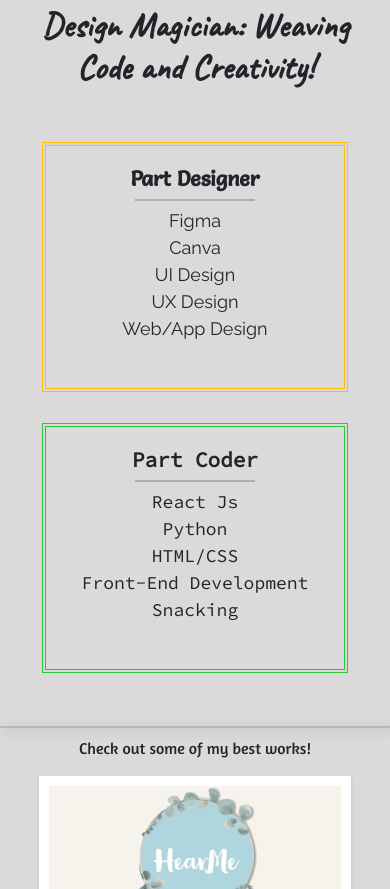
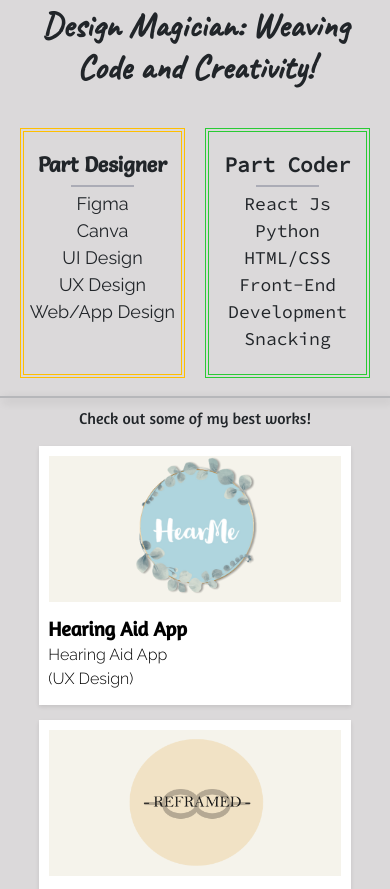
Before and after one commit to KazunaStudio/Rianne_Studio, a React (Create React App) app: page /#/About in a window 390 px wide. Shown: the part 1220-2109 px from the top of the page. Built offline with nearby package versions, Linux system fonts and the light colour scheme.

Commit message:
Debug some features

```diff
--- a/src/Functions/Functions.css
+++ b/src/Functions/Functions.css
@@ -236,7 +236,7 @@
   width: 12%;
 }
 
-.table_adjust{
+.table_adjust_skills{
   margin: 0 auto;
   width: 50%;
 }
@@ -274,7 +274,7 @@ td{
     margin-left: 5%;
   }
 
-  .table_adjust{
+  .table_adjust_skills{
     width: 100%;
   }
 
--- a/src/Functions/Skills.js
+++ b/src/Functions/Skills.js
@@ -24,7 +24,7 @@ const SkillsTable = () => {
         <div className={`table-container ${animationStarted ? 'zoom-out' : ''}`}>
             <h4 className='header'>Design Magician: Weaving Code and Creativity!</h4>
             <br/>
-            <table className='table_adjust'>
+            <table className='table_adjust_skills'>
                 <tr>
                     <td>
                         <div className='Designer_border'>
--- a/src/Functions/gallery.js
+++ b/src/Functions/gallery.js
@@ -2,7 +2,12 @@ import React, { useState, useEffect, useRef } from 'react';
 import '../Functions/Functions.css';
 
 function importAll(r) {
-  return r.keys().map(r);
+  try {
+    return r.keys().map(r);
+  } catch (error) {
+    console.error("Error loading images:", error);
+    return [];
+  }
 }
 
 const Gallery = () => {
--- a/src/General/Portfolio/EcomApp.js
+++ b/src/General/Portfolio/EcomApp.js
@@ -27,7 +27,7 @@ export class Ecomapp extends Component{
                             The goal is to promote the recycling of spectacles by selling/donating.
                         </p>
                         <p style={{fontSize:"14px", margin:"0 auto", textAlign:"center"}}><img src={phone1} className='imagehearme' alt="phone1"/> Disclaimer: This logo is what I have made using AI, not the official logo used due to copyright.</p>
-                        <table  className='table_adjust'>
+                        <table  className='table_adjust_port'>
                             <tr>
                                 <td className='lines'>
                                     <h3 className='subheader' style={{marginLeft: "10%"}}>Deliverables</h3>
--- a/src/General/Portfolio/FnBWebsite.js
+++ b/src/General/Portfolio/FnBWebsite.js
@@ -25,7 +25,7 @@ export class FnBWebsite extends Component{
                             My experience designing a website for a school project relating to F&B. The goal is to help the F&B Industry by improving their website.
                         </p>
                         <p style={{fontSize:"14px", margin:"0 auto", textAlign:"center"}}>Just an FYI, the place was shut down on the 28th of June 2020. I am sad to see it go, it was a great place to eat.<img src={logo} className='imagehearme' alt="phone1"/></p>
-                        <table  className='table_adjust'>
+                        <table  className='table_adjust_port'>
                             <tr>
                                 <td className='lines'>
                                     <h3 className='subheader' style={{marginLeft: "10%"}}>Deliverables</h3>
--- a/src/General/Portfolio/HearMe.js
+++ b/src/General/Portfolio/HearMe.js
@@ -28,7 +28,7 @@ export class HearMe extends Component{
                             hearing disabilities, specifically those facing mild to profound hearing loss
                         </p>
                         <p style={{fontSize:"14px", margin:"0 auto", textAlign:"center"}}><img src={work1} className='imagehearme' alt="hearmeimage"/>Fun Fact: This logo is what I have made using Krita & Canva.</p>
-                        <table className='table_adjust'>
+                        <table className='table_adjust_port'>
                             <tr>
                                 <td className='lines'>
                                     <h3 className='subheader'>Deliverables</h3>
--- a/src/General/Portfolio/Portfolios.css
+++ b/src/General/Portfolio/Portfolios.css
@@ -104,7 +104,7 @@ ol.custom-list li:before {
     margin-top: 2%
 }
 
-.table_adjust{
+.table_adjust_port{
   margin: 3% auto;
   width: 100%;
 }
@@ -139,19 +139,19 @@ ol.custom-list li:before {
     margin: 0 auto;
   }
 
-  .table_adjust{
+  .table_adjust_port{
     margin: 0;
     width: 100%;
     display: block;
 
   }
 
-  .table_adjust tr {
+  .table_adjust_port tr {
     display: block;
     margin-bottom: 20px;
   }
 
-  .table_adjust td {
+  .table_adjust_port td {
       display: block;
       width: 100%;
       padding: 15px;
```
Also changed, not shown: src/Images/Achievements/3_SIT.jpg (renamed from src/Images/Achievements/3_SIT.png), src/Images/Achievements/4_SIT.jpg (renamed from src/Images/Achievements/4_SIT.png).
